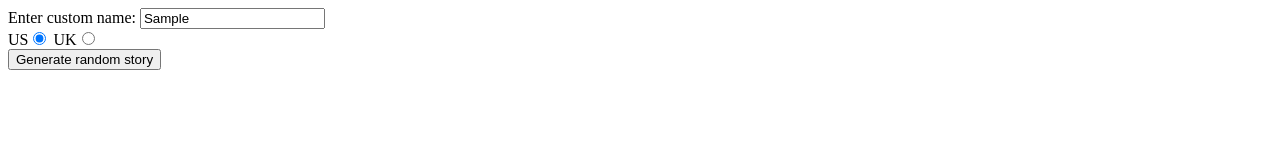
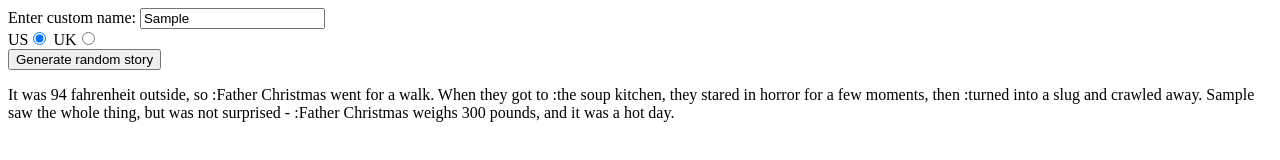
Before and after one commit to thuynh2019/sillystorygenerator, a plain HTML site: page index.html in a window 1280 px wide. Both pictures are taken after typing "Sample" into the empty fields and a click on the button "Generate random story". Drawn offline with Linux system fonts and the light colour scheme.

Commit message:
second edit

```diff
--- a/index.html
+++ b/index.html
@@ -4,7 +4,7 @@
     <meta charset="utf-8">
     <meta name="viewport" content="width=device-width">
     <title>Silly story generator</title>
-    <link rel="stylesheet" href="style.css">
+    <link rel="stylesheet" href="sillystorygenerator/style.css">
   </head>
 
   <body>
@@ -16,11 +16,12 @@
       <label for="us">US</label><input id="us" type="radio" name="ukus" value="us" checked>
       <label for="uk">UK</label><input id="uk" type="radio" name="ukus" value="uk">
     </div>
+
     <div>
       <button class="randomize">Generate random story</button>
     </div>
 
     <p class="story"></p>
-
+    <script src="sillystorygenerator/main.js"></script>
   </body>
 </html>
--- a/main.js
+++ b/main.js
@@ -0,0 +1,44 @@
+var customName = document.getElementById('customname');
+var randomize = document.querySelector('.randomize');
+var story = document.querySelector('.story');
+
+function randomValueFromArray(array){
+  return array[Math.floor(Math.random()*array.length)];
+  return array[random];
+}
+
+let storyText = 'It was 94 fahrenheit outside, so :insertx: went for a walk. When they got to :inserty:, they stared in horror for a few moments, then :insertz:. Bob saw the whole thing, but was not surprised - :insertx: weighs 300 pounds, and it was a hot day.';
+let insertX = ['Willy the Goblin', 'Big Daddy', 'Father Christmas'];
+let insertY = ['the soup kitchen', 'Disneyland', 'the White House'];
+let insertZ = ['spontaneously combusted', 'melted into a puddle on the sidewalk', 'turned into a slug and crawled away'];
+
+
+randomize.addEventListener('click', result);
+
+function result() {
+  let newStory = storyText;
+
+  let xItem = randomValueFromArray(insertX);
+  let yItem = randomValueFromArray(insertY);
+  let zItem = randomValueFromArray(insertZ);
+
+  newStory = newStory.replace('insertx:', xItem);
+  newStory = newStory.replace('insertx:', xItem);
+  newStory = newStory.replace('inserty:', yItem);
+  newStory = newStory.replace('insertz:', zItem);
+
+  if(customName.value !== '') {
+    var name = customName.value;
+    newStory = newStory.replace('Bob', name);
+  }
+
+  if(document.getElementById("uk").checked) {
+    const weight = Math.round(300*0.0714286) + ' stone';
+    const temperature =  Math.round((94-32) * 5/9) + ' centigrade';
+    newStory = newStory.replace('94 fahrenheit', temperature);
+    newStory = newStory.replace('300 pounds', weight);
+  }
+
+  story.textContent = newStory;
+  story.style.visibility = 'visible';
+}
```
